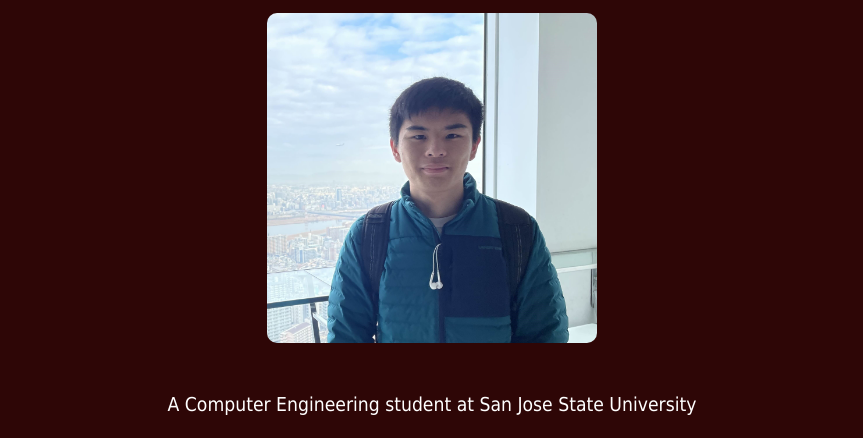
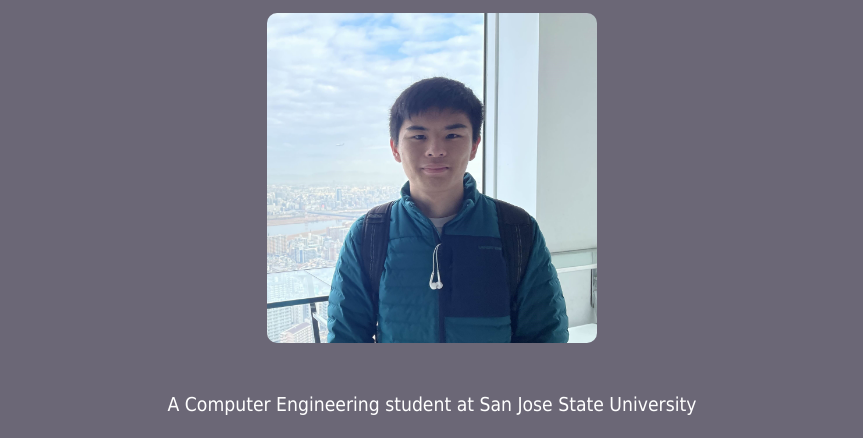
Before and after one commit to 7HE-LUCKY-FISH/aboutme, a plain HTML site: page index.html in a window 1280 px wide. Shown: the part 91-529 px from the top of the page, without its empty margins (208-1071 px from the left). Drawn offline with Linux system fonts and the light colour scheme.

Commit message:
Update styles.css
updating background colors

```diff
--- a/css/styles.css
+++ b/css/styles.css
@@ -3,7 +3,7 @@ body {
     line-height: 1.6;
     margin: 0;
     padding: 0;
-    background-color: #2e0606;
+    background-color: #6b6776;
     color: #fff;
 }
 
```
